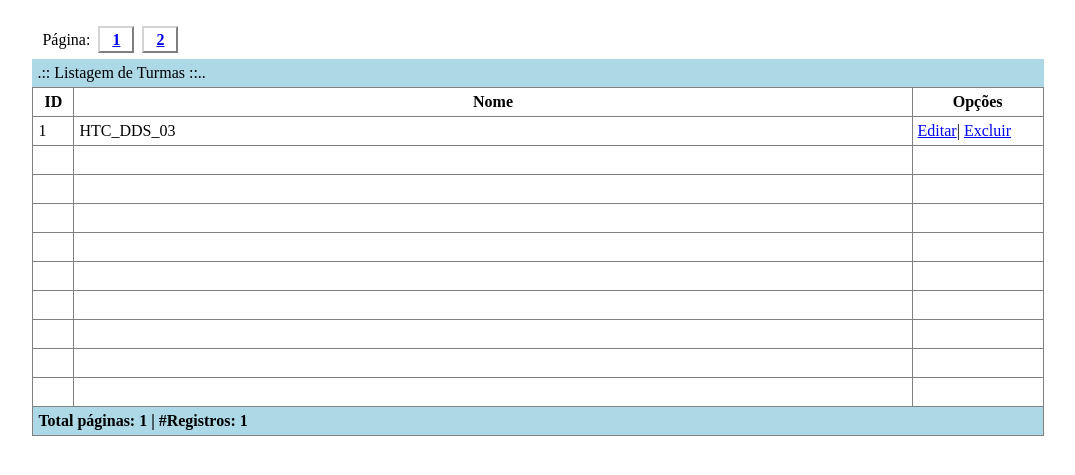
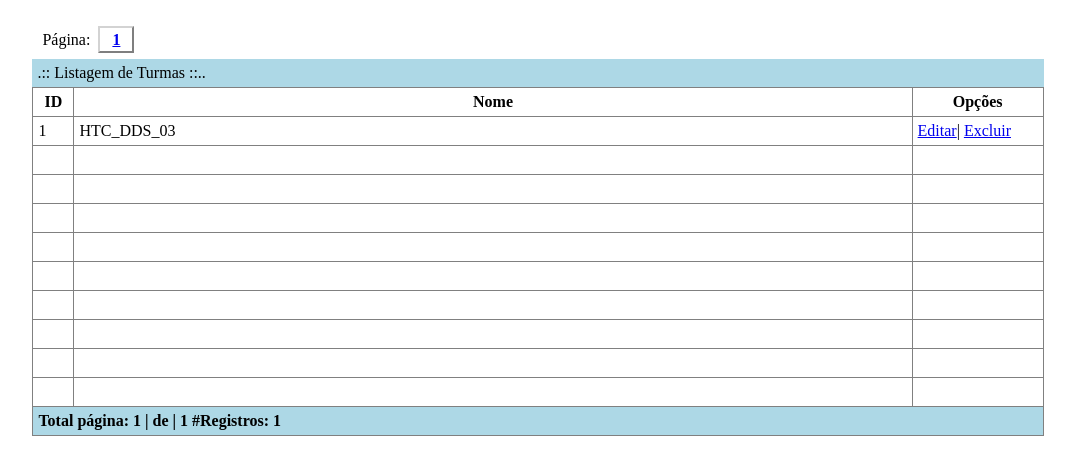
Before and after one commit to w3aewander/modelagem_php_htc_dds_03, a PHP site: page /turma.php?pagina=1 in a window 1280 px wide. Shown: the part 111-586 px from the top of the page, without its empty margins (102-1177 px from the left). Run offline with PHP 8.4, Linux system fonts and the light colour scheme; data comes from the database, SQL or seed files in the repository.

Commit message:
CRUD com paginação

```diff
--- a/turma.php
+++ b/turma.php
@@ -167,11 +167,14 @@
                $pagina = $_REQUEST['pagina'] ?? 1;
                $offset = ($pagina -1 ) * 10 ;
 
+               $res = CON::connect()->query("select count(*) total_registros from TURMA");
+               $total_registros = $res->fetch()['total_registros'];
+
                $turmas = CON::connect()->query("select * from TURMA limit $offset, $registros_por_pagina");
-               $paginas = ceil ($turmas->rowCount() / $registros_por_pagina) ?? 1;
+               $paginas = ceil ($total_registros / $registros_por_pagina) ?? 1;
 
                 echo "<div style='margin: 0 auto;padding: 10px;'>Página: ";
-                for($i=1;$i <= $paginas +1;++$i):
+                for($i=1;$i <= $paginas;++$i):
                       echo "<a style='margin: 4px;padding:3px 12px;  border:2px outset lightgray;' href='?pagina={$i}'><strong>$i</strong></a>";
                 endfor;
                 echo "</div>";
@@ -218,7 +221,7 @@
 
                 <tfoot>
                     <tr>
-                        <th align="left" colspan="3">Total páginas: <?=$paginas ?> | #Registros: <?=$turmas->rowCount()?></th>
+                        <th align="left" colspan="3">Total página: <?=$pagina?> | de | <?=$paginas?> #Registros: <?=$turmas->rowCount()?></th>
                     </tr>
                 </tfoot>
 
```
